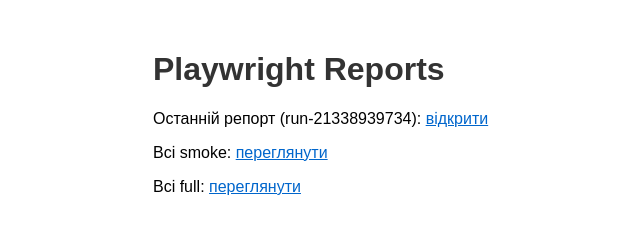
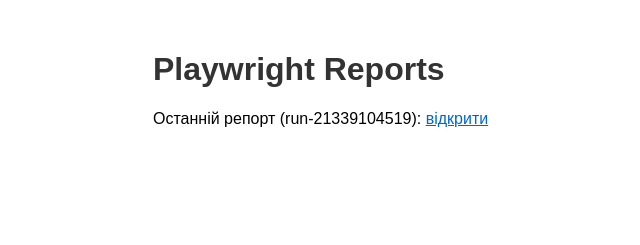
Before and after one commit to dvbzk/testing-hub, a plain HTML site: page index.html in a window 1280 px wide. Shown: the whole page, without its empty margins (87-727 px from the left). Drawn offline with Linux system fonts and the light colour scheme.

Commit message:
deploy: 44fc578843cffe6338a91487aab1226d6b7345da

```diff
--- a/index.html
+++ b/index.html
@@ -7,8 +7,6 @@
 </head>
 <body>
   <h1>Playwright Reports</h1>
-  <p>Останній репорт (run-21338939734): <a href="https://dvbzk.github.io/testing-hub/smoke-reports/run-21338939734/index.html" target="_blank">відкрити</a></p>
-  <p>Всі smoke: <a href="smoke-reports/">переглянути</a></p>
-  <p>Всі full: <a href="full-reports/">переглянути</a></p>
+  <p>Останній репорт (run-21339104519): <a href="https://dvbzk.github.io/testing-hub/smoke-reports/run-21339104519/index.html" target="_blank">відкрити</a></p>
 </body>
 </html>
```
